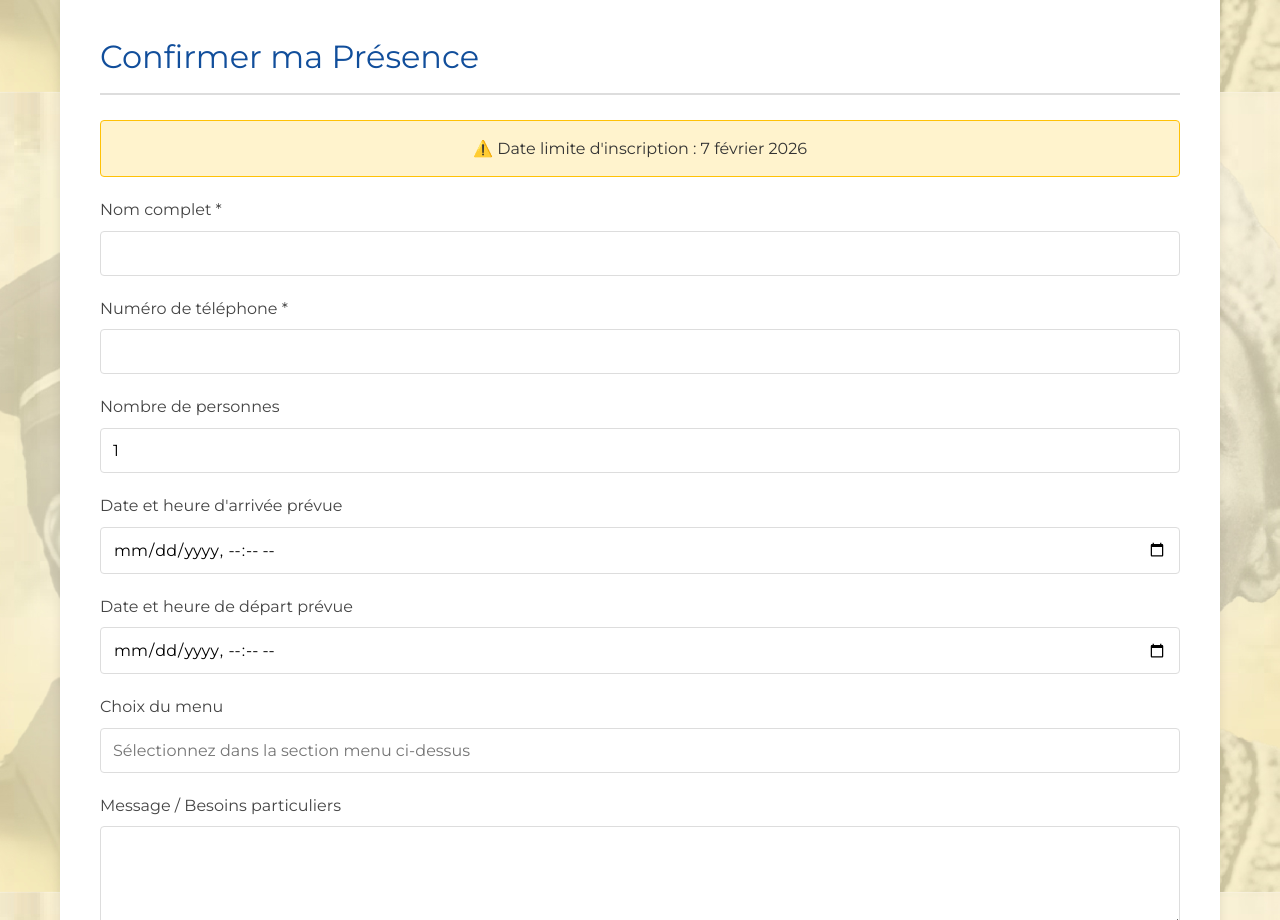
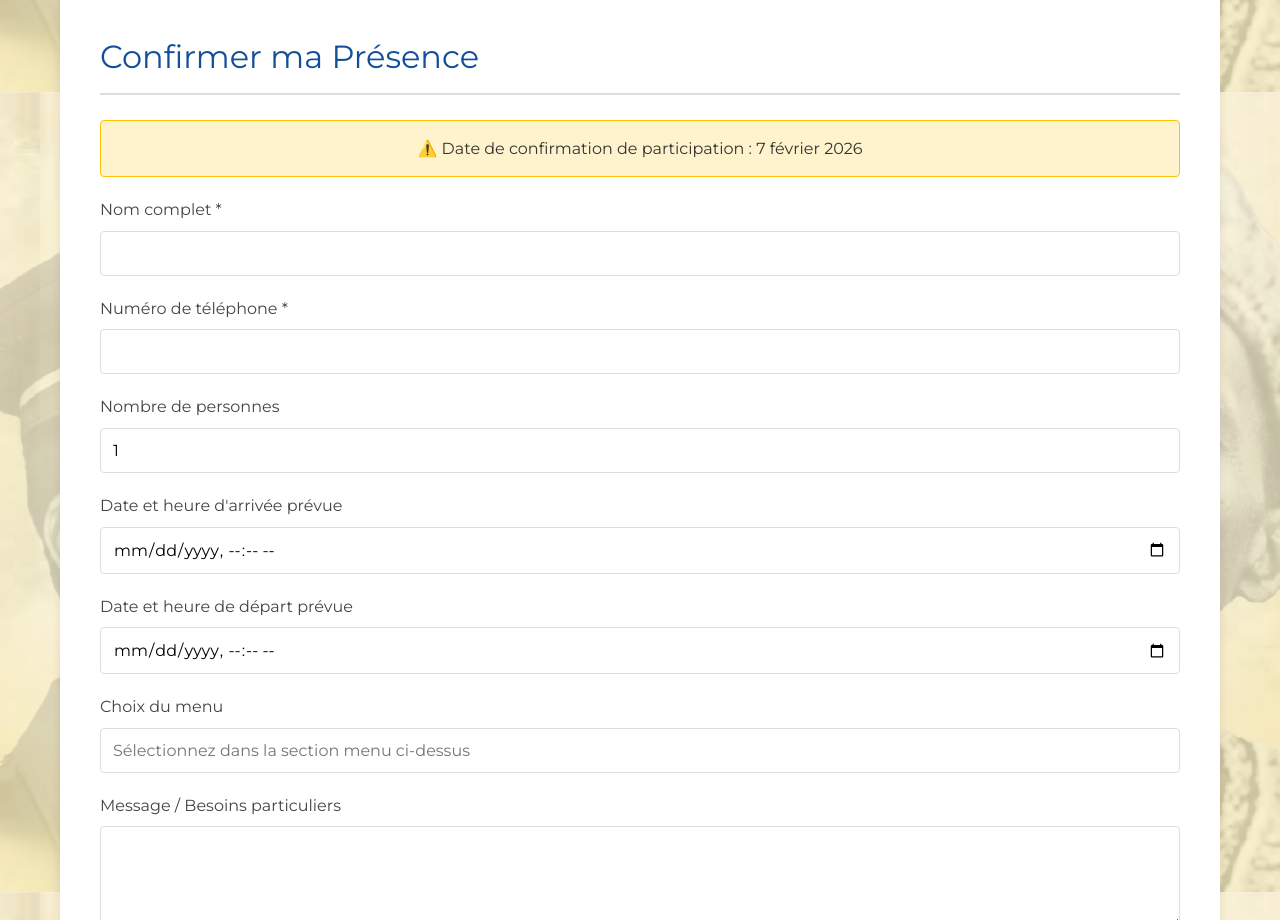
Before and after one commit to arthurtagne-afk/hommage, a plain HTML site: page index.html in a window 1280 px wide. Shown: the part 2308-3228 px from the top of the page. Drawn offline with Linux system fonts and the light colour scheme; no server answers; a web font is replaced by a local one.

Commit message:
Update index.html

```diff
--- a/index.html
+++ b/index.html
@@ -84,7 +84,7 @@
             <h2>Confirmation</h2>
 
             <div class="deadline-notice">
-                ⚠️ Date limite d'inscription : 7 février 2026
+                ⚠️ Date de confirmation de participation : 7 février 2026
             </div>
 
             <form id="registrationForm" onsubmit="handleSubmit(event)">
```
